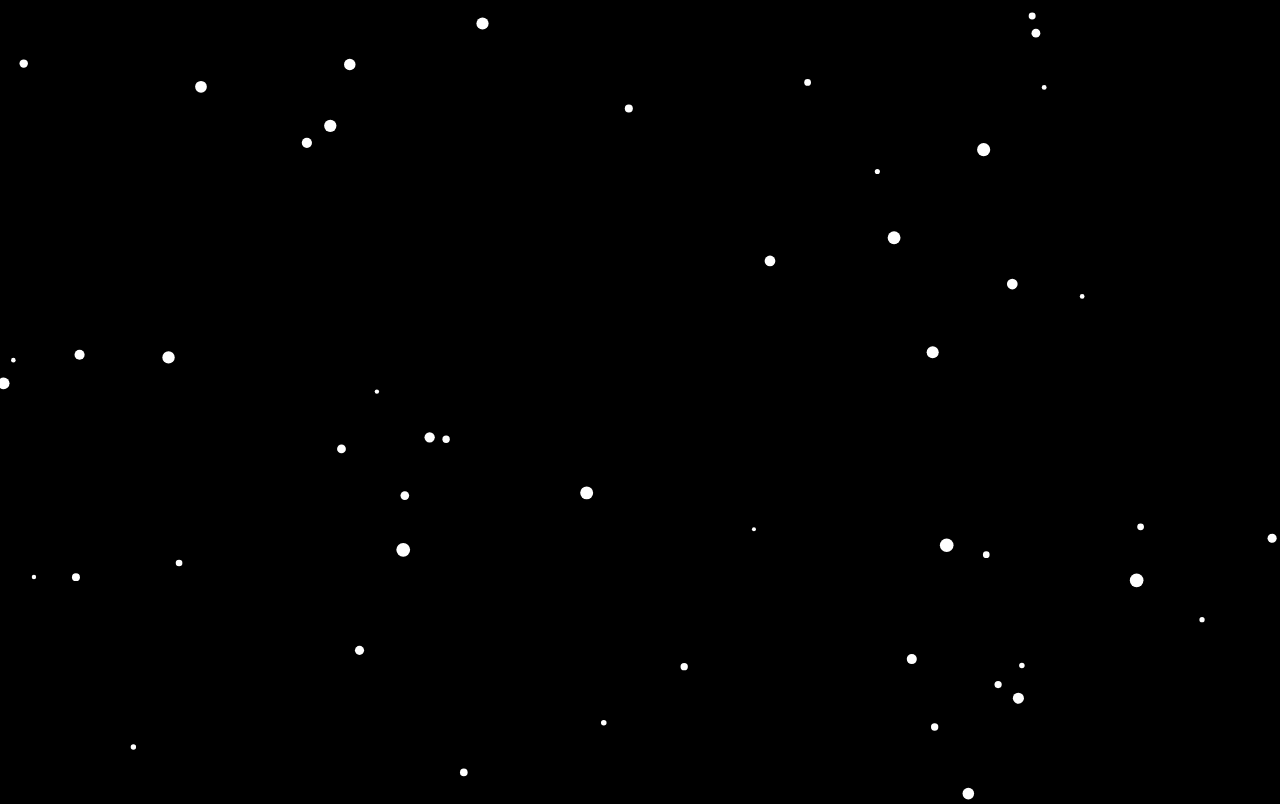
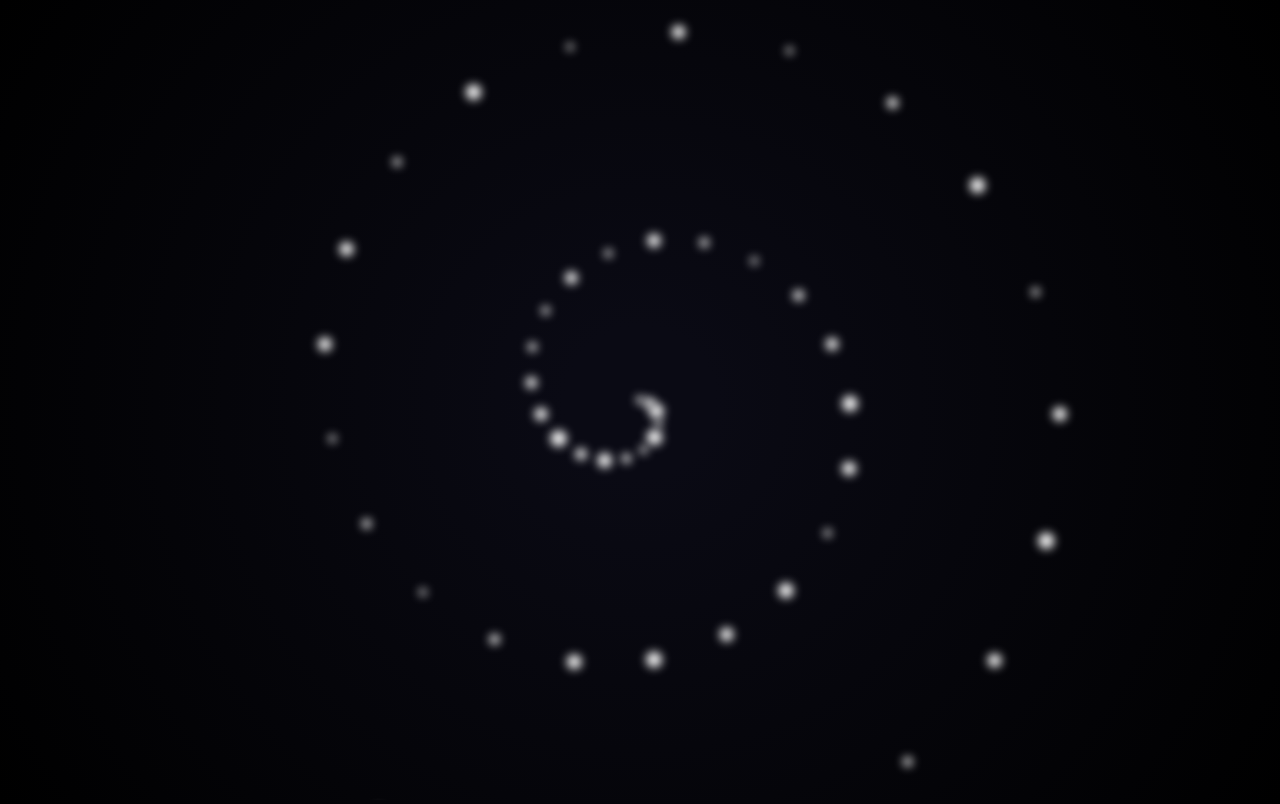
Before and after one commit to LootFiend/TerminalIntelligence.github.io, a plain HTML site: page index.html in a window 1280 px wide. Drawn offline with nearby package versions, Linux system fonts and the light colour scheme.

Commit message:
Update index.html

```diff
--- a/index.html
+++ b/index.html
@@ -6,22 +6,38 @@
     <title>Terminal Intelligence Galaxy</title>
     <script src="https://d3js.org/d3.v7.min.js"></script>
     <style>
-        body { margin: 0; overflow: hidden; background: black; }
-        svg { display: block; width: 100vw; height: 100vh; }
+        body {
+            margin: 0;
+            overflow: hidden;
+            background: radial-gradient(circle, rgba(10, 10, 20, 1) 10%, black 100%);
+        }
     </style>
 </head>
 <body>
-    <svg></svg>
     <script>
-        const width = window.innerWidth, height = window.innerHeight;
-        const svg = d3.select("svg").attr("width", width).attr("height", height);
+        const width = window.innerWidth;
+        const height = window.innerHeight;
+
+        const svg = d3.select("body")
+            .append("svg")
+            .attr("width", width)
+            .attr("height", height);
+
         const g = svg.append("g");
 
-        const nodes = d3.range(50).map(() => ({
-            x: Math.random() * width,
-            y: Math.random() * height,
-            r: Math.random() * 5 + 2
-        }));
+        const numNodes = 50;
+        const centerX = width / 2;
+        const centerY = height / 2;
+        const spiralFactor = 10; // Adjust for tighter or looser spirals
+
+        const nodes = d3.range(numNodes).map(i => {
+            const angle = i * 0.3; // Controls the spiral shape
+            return {
+                x: centerX + Math.cos(angle) * i * spiralFactor,
+                y: centerY + Math.sin(angle) * i * spiralFactor,
+                r: Math.random() * 5 + 2
+            };
+        });
 
         g.selectAll("circle")
             .data(nodes)
@@ -30,13 +46,16 @@
             .attr("cy", d => d.y)
             .attr("r", d => d.r)
             .attr("fill", "white")
-            .on("click", function(event, d) {
-                alert("Clicked on a concept!");
-            });
+            .attr("stroke", "rgba(255, 255, 255, 0.5)")
+            .attr("stroke-width", 4)
+            .style("filter", "blur(5px)");
 
+        // Zoom and Pan
         const zoom = d3.zoom()
             .scaleExtent([0.5, 5])
-            .on("zoom", (event) => g.attr("transform", event.transform));
+            .on("zoom", (event) => {
+                g.attr("transform", event.transform);
+            });
 
         svg.call(zoom);
     </script>
```
